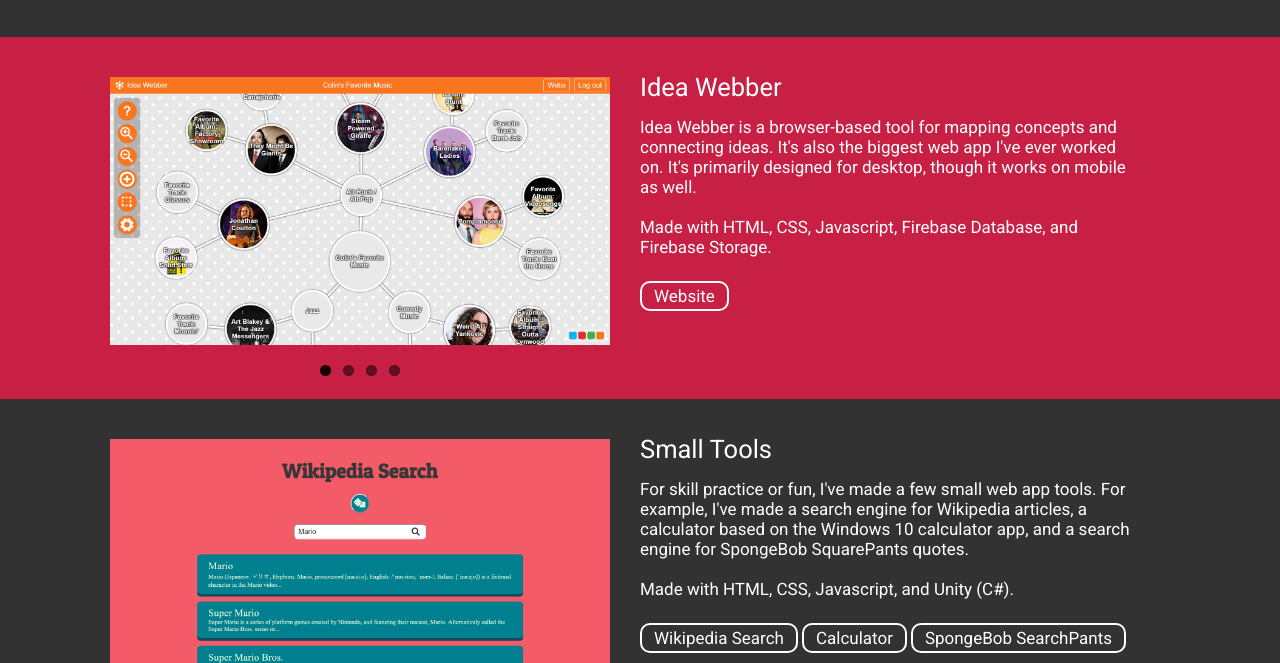
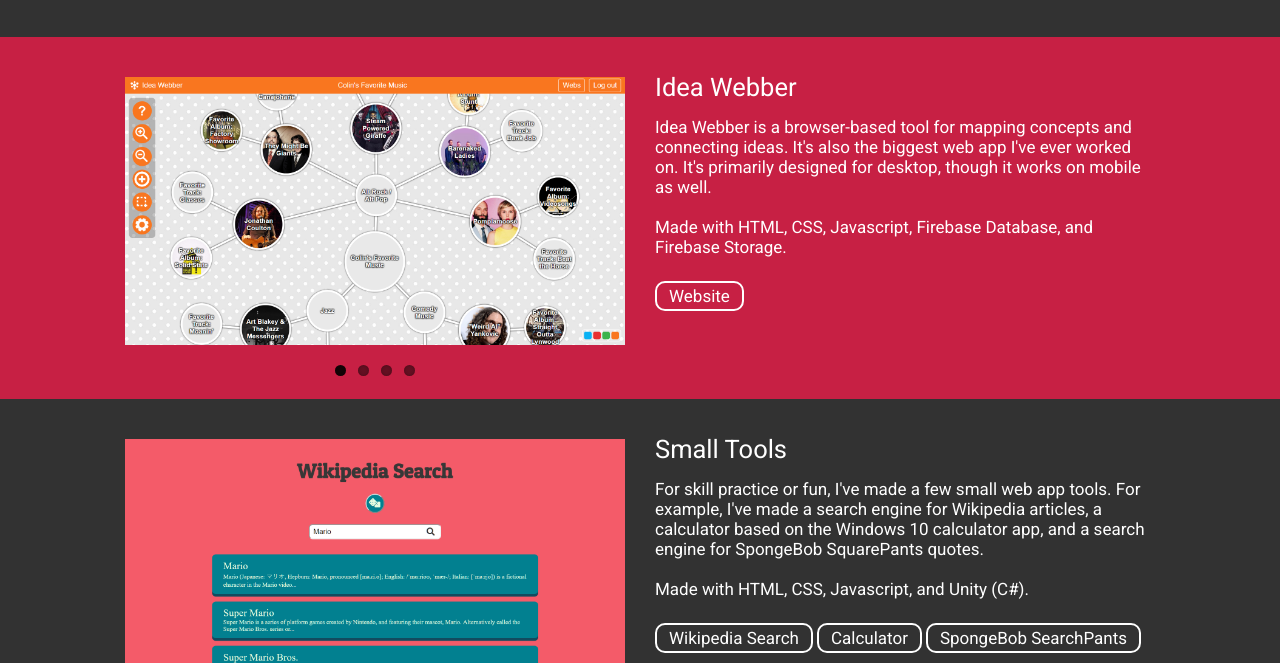
Before and after one commit to ColinAmos/portfolio-website, a plain HTML site: page index.html in a window 1280 px wide. Shown: the part 289-952 px from the top of the page. Drawn offline with nearby package versions, Linux system fonts and the light colour scheme.

Commit message:
Change horizontal spacing method on carousels

```diff
--- a/css/style.scss
+++ b/css/style.scss
@@ -86,25 +86,36 @@
 }
 
 
+
 .projectSection {
     display: flex;
     flex-flow: row wrap;
     justify-content: center;
     padding: $verticalSectionSpacing 0px 0px 0px;
+    width: 100%;
+}
+
+// This flexslider carousel was a mess to get responsive so if it looks weird, let it be
+$projectHorizontalSpacing: 15px;
+
+.projectImageCarouselWrapper {
+    width: 500px; // Default width / width in large window
+    max-width: calc(100% - #{$projectHorizontalSpacing}*2); // For shrinking
+    margin: 0 $projectHorizontalSpacing; // For keeping proper space between it and projectInfo
+
 }
 
 .projectImageCarousel {
-    width: 500px; // Default width / width in large window
-    max-width: 100%; // Stay within window width (overrides width)
+    width: 100%;
     border: none !important;
-    margin-bottom: (26px + $verticalSectionSpacing - 12px) !important; // 26px is the amount of space needed to keep the nav dots from being outside of the element block
+    margin: 0 auto (26px + $verticalSectionSpacing - 12px) auto !important; // 26px is the amount of space needed to keep the nav dots from being outside of the element block
 }
 
 // Container for projectTitle, projectDescription, and projectButtons
 .projectInfo {
     width: 500px;
     max-width: 100%;
-    margin: 0 30px $verticalSectionSpacing 30px;
+    margin: 0 $projectHorizontalSpacing $verticalSectionSpacing $projectHorizontalSpacing;
 }
 
 .projectTitle {
--- a/index.html
+++ b/index.html
@@ -26,9 +26,11 @@
             <p class="artistDescription">Hi, I'm Colin! In addition to this website, here are some things I've made.</p>
         </div>
     </div>
+
     <!-- Projects begin here -->
     <!-- Project: Idea Webber -->
     <div class="projectSection bg2">
+        <div class="projectImageCarouselWrapper">
             <div class="projectImageCarousel flexslider">
                 <ul class="slides">
                     <li>
@@ -45,6 +47,8 @@
                     </li>
                 </ul>
             </div>
+        </div>
+
         <div class="projectInfo">
             <p class="projectTitle">Idea Webber</p>
             <p class="projectDescription">
@@ -64,6 +68,7 @@
     </div>
     <!-- Project: Small Tools -->
     <div class="projectSection bg1">
+        <div class="projectImageCarouselWrapper">
             <div class="projectImageCarousel flexslider">
                 <ul class="slides">
                     <li>
@@ -76,6 +81,7 @@
                         <img src="images/Project Images/spongebob desktop.png" />
                     </li>
                 </ul>
+            </div>
         </div>
         <div class="projectInfo">
             <p class="projectTitle">Small Tools</p>
@@ -103,6 +109,7 @@
     </div>
     <!-- Project: Video Games -->
     <div class="projectSection bg2">
+        <div class="projectImageCarouselWrapper">
             <div class="projectImageCarousel flexslider">
                 <ul class="slides">
                     <li>
@@ -118,6 +125,7 @@
                         <img src="images/Project Images/creature creator.gif" />
                     </li>
                 </ul>
+            </div>
         </div>
         <div class="projectInfo">
             <p class="projectTitle">Video Games</p>
```
Also changed, not shown: css/style.css, 1 other file. Lines whose indentation alone changed are shown as unchanged.
